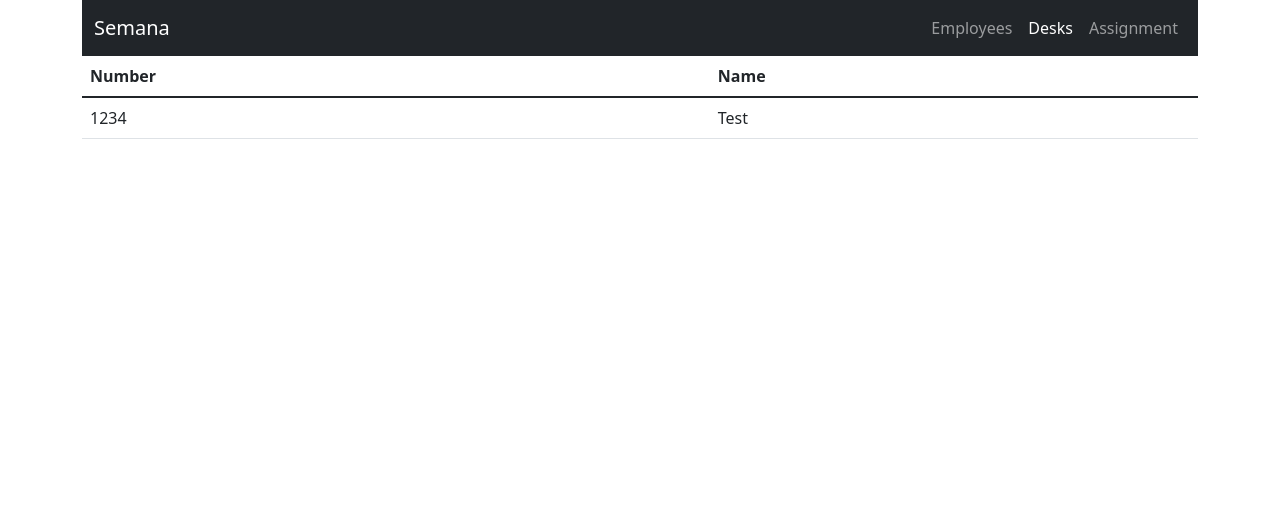
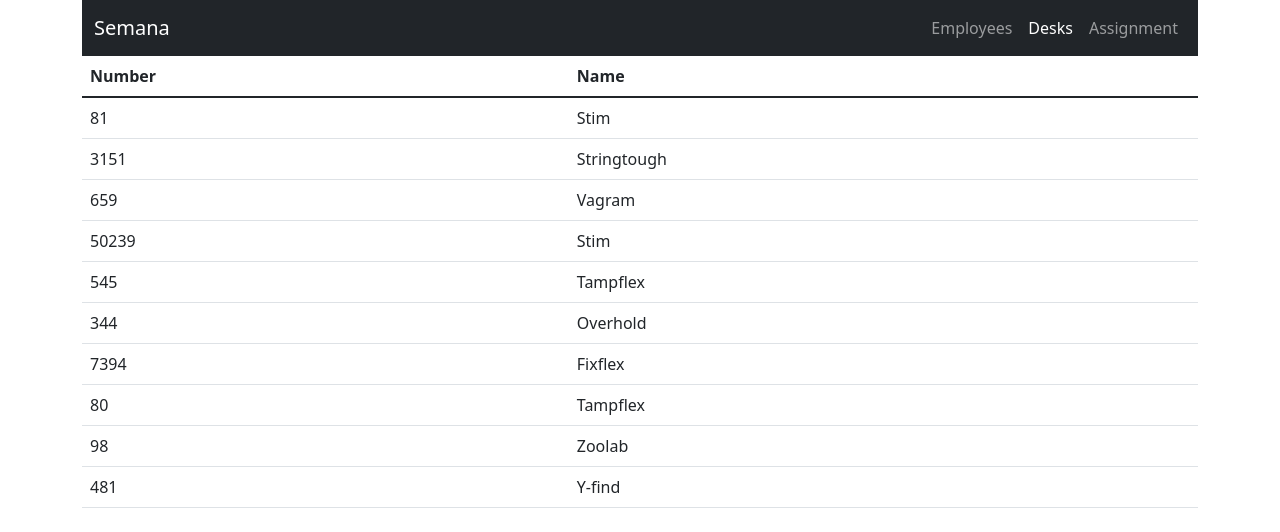
Before and after one commit to semana-io/hack-me, a React (Create React App) app: page /desks in a window 1280 px wide. Shown: the top 532 px of the page. Built offline with nearby package versions, Linux system fonts and the light colour scheme; data requests are answered from the project's data file.

Commit message:
Add data fetching with react-query for employees/desks

```diff
--- a/mock-server/database.json
+++ b/mock-server/database.json
@@ -64,43 +64,53 @@
   "desks": [
     {
       "id": 1,
-      "name": "Toughjoyfax"
+      "number": "81",
+      "name": "Stim"
     },
     {
       "id": 2,
-      "name": "Trippledex"
+      "number": "3151",
+      "name": "Stringtough"
     },
     {
       "id": 3,
-      "name": "Konklux"
+      "number": "659",
+      "name": "Vagram"
     },
     {
       "id": 4,
-      "name": "Bytecard"
+      "number": "50239",
+      "name": "Stim"
     },
     {
       "id": 5,
-      "name": "Konklab"
+      "number": "545",
+      "name": "Tampflex"
     },
     {
       "id": 6,
-      "name": "Biodex"
+      "number": "344",
+      "name": "Overhold"
     },
     {
       "id": 7,
-      "name": "Aerified"
+      "number": "7394",
+      "name": "Fixflex"
     },
     {
       "id": 8,
-      "name": "Rank"
+      "number": "80",
+      "name": "Tampflex"
     },
     {
       "id": 9,
-      "name": "Span"
+      "number": "98",
+      "name": "Zoolab"
     },
     {
       "id": 10,
-      "name": "Tres-Zap"
+      "number": "481",
+      "name": "Y-find"
     }
   ]
 }
--- a/package.json
+++ b/package.json
@@ -10,10 +10,12 @@
     "@types/node": "^12.0.0",
     "@types/react": "^16.9.53",
     "@types/react-dom": "^16.9.8",
+    "axios": "^0.21.4",
     "bootstrap": "^5.1.1",
     "prop-types": "^15.7.2",
     "react": "^17.0.1",
     "react-dom": "^17.0.1",
+    "react-query": "^3.24.0",
     "react-router-dom": "^5.3.0",
     "react-scripts": "4.0.1",
     "typescript": "^4.0.3",
--- a/src/App.tsx
+++ b/src/App.tsx
@@ -3,11 +3,16 @@ import {
   BrowserRouter as Router,
   Route,
 } from 'react-router-dom';
+import { QueryClient, QueryClientProvider } from 'react-query';
 import Desks from './components/desks';
 import Employees from './components/employees';
 import Navbar from './components/navbar';
 
-const App = () : JSX.Element => (
+const App = () : JSX.Element => {
+  const queryClient = new QueryClient();
+
+  return (
+    <QueryClientProvider client={queryClient}>
       <div className="container">
         <Router>
           <Navbar />
@@ -19,6 +24,8 @@ const App = () : JSX.Element => (
           </Route>
         </Router>
       </div>
+    </QueryClientProvider>
   );
+};
 
 export default App;
--- a/src/components/desks.tsx
+++ b/src/components/desks.tsx
@@ -1,13 +1,28 @@
+import axios, { AxiosResponse } from 'axios';
 import React from 'react';
+import { useQuery } from 'react-query';
 import { Desk } from '../models/desk';
 import Table from './generic/table';
 
 const Desks = () : JSX.Element => {
-  const desks : Desk[] = [{
-    id: 1,
-    number: 1234,
-    name: 'Test',
-  }];
+  const {
+    isLoading, isError, data,
+  } = useQuery('fetchEmployees', () => axios.get<Desk[]>('http://localhost:3002/desks'));
+
+  if (isLoading) {
+    return <div className="spinner-border" />;
+  }
+
+  if (isError) {
+    return (
+      <div className="alert alert-danger" role="alert">
+        Error loading the desks data
+      </div>
+    );
+  }
+
+  const desks = (data as AxiosResponse<Desk[]>).data;
+
   const columns : ({ field: keyof Desk, label: string })[] = [
     {
       field: 'number',
--- a/src/components/employees.tsx
+++ b/src/components/employees.tsx
@@ -1,14 +1,28 @@
+import axios, { AxiosResponse } from 'axios';
 import React from 'react';
+import { useQuery } from 'react-query';
 import { Employee } from '../models/employee';
 import Table from './generic/table';
 
 const Employees = () : JSX.Element => {
-  const employees : Employee[] = [{
-    id: 1,
-    firstName: 'Test',
-    lastName: 'Test',
-    email: 'test@test.com',
-  }];
+  const {
+    isLoading, isError, data,
+  } = useQuery('fetchEmployees', () => axios.get<Employee[]>('http://localhost:3002/employees'));
+
+  if (isLoading) {
+    return <div className="spinner-border" />;
+  }
+
+  if (isError) {
+    return (
+      <div className="alert alert-danger" role="alert">
+        Error loading the employees data
+      </div>
+    );
+  }
+
+  const employees = (data as AxiosResponse<Employee[]>).data;
+
   const columns : ({ field: keyof Employee, label: string })[] = [
     {
       field: 'firstName',
```
Also changed, not shown: 1 other file (tests, documents, lock files or other folders). Lines whose indentation alone changed are shown as unchanged.
